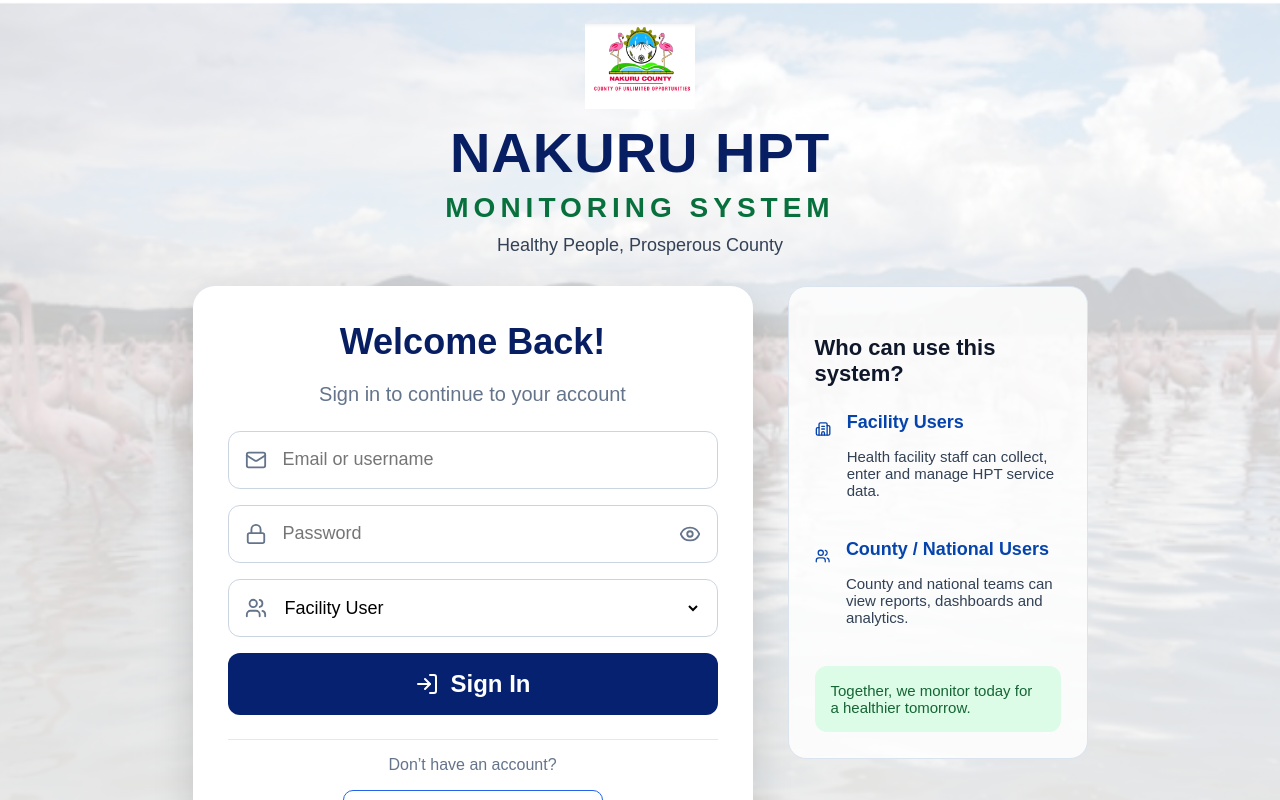
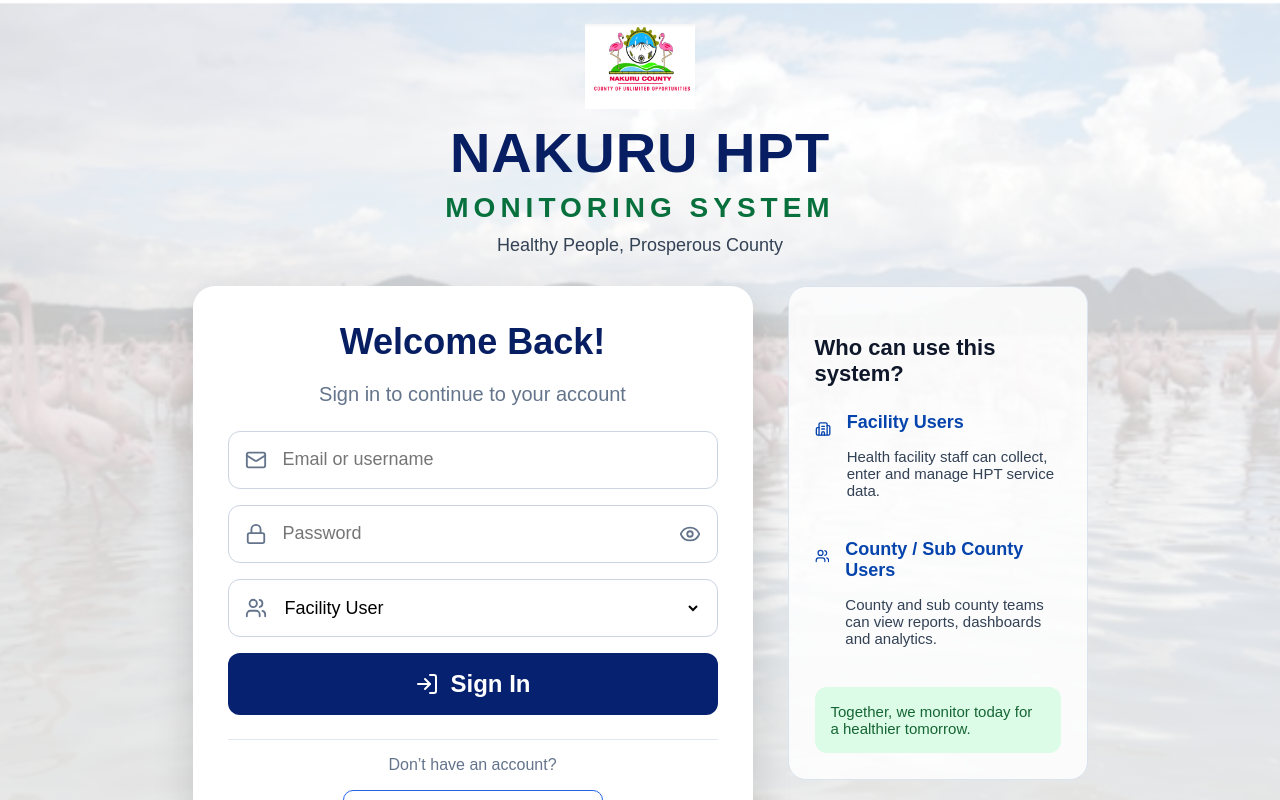
Before and after one commit to Grace-01-cell/Nakuru-HPT-monitoring-System, a React (Vite) app in the folder frontend/: page /login in a window 1280 px wide. Shown: the top 800 px of the page. Built offline with nearby package versions, Linux system fonts and the light colour scheme; no server answers.

Commit message:
Update role labels and lock facility selection for facility users

```diff
--- a/frontend/src/pages/DataCollection.tsx
+++ b/frontend/src/pages/DataCollection.tsx
@@ -28,6 +28,8 @@ interface Facility {
 
 
 function DataCollection() {
+  const user = JSON.parse(localStorage.getItem("hpt_user") || "{}");
+  const isFacilityUser = user?.role === "facility";
   const [facilities, setFacilities] = useState<Facility[]>([]);
 
   const [form, setForm] = useState({
@@ -147,7 +149,13 @@ data.append("submitted_by", form.submitted_by);
 
           <div className="form-group">
             <label>Facility</label>
-
+            {isFacilityUser ? (
+              <input
+                type="text"
+                value={user.facility_name || ""}
+                disabled
+              />
+            ) : (
               <select
                 value={form.mfl_code}
                 onChange={(e) =>
@@ -166,6 +174,7 @@ data.append("submitted_by", form.submitted_by);
                   </option>
                 ))}
               </select>
+            )}
           </div>
 
           <div className="section-title">
--- a/frontend/src/pages/Login.tsx
+++ b/frontend/src/pages/Login.tsx
@@ -84,7 +84,7 @@ function Login() {
               <Users size={22} />
               <select value={role} onChange={(e) => setRole(e.target.value)}>
                 <option value="facility">Facility User</option>
-                <option value="county">County / National User</option>
+                <option value="county">County / Sub County User</option>
                 <option value="admin">Admin</option>
               </select>
             </div>
@@ -128,8 +128,8 @@ function Login() {
             <div className="info-item">
               <Users size={34} />
               <div>
-                <h4>County / National Users</h4>
-                <p>County and national teams can view reports, dashboards and analytics.</p>
+                <h4>County / Sub County Users</h4>
+                <p>County and sub county teams can view reports, dashboards and analytics.</p>
               </div>
             </div>
 
--- a/frontend/src/pages/Register.tsx
+++ b/frontend/src/pages/Register.tsx
@@ -145,7 +145,7 @@ function Register() {
                 }
               >
                 <option value="facility">Facility User</option>
-                <option value="county">County / National User</option>
+                <option value="county">County / Sub County User</option>
                 <option value="admin">Admin</option>
               </select>
             </div>
```
Lines whose indentation alone changed are shown as unchanged.
